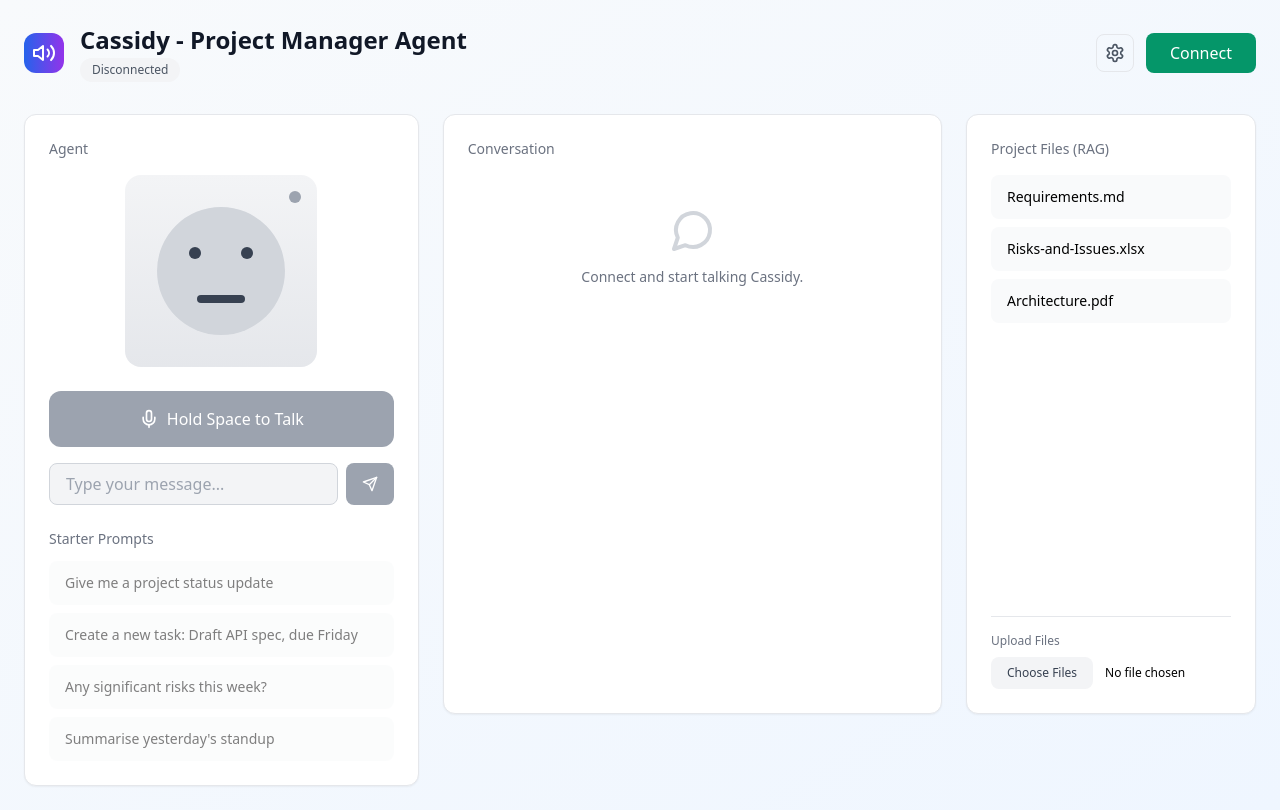
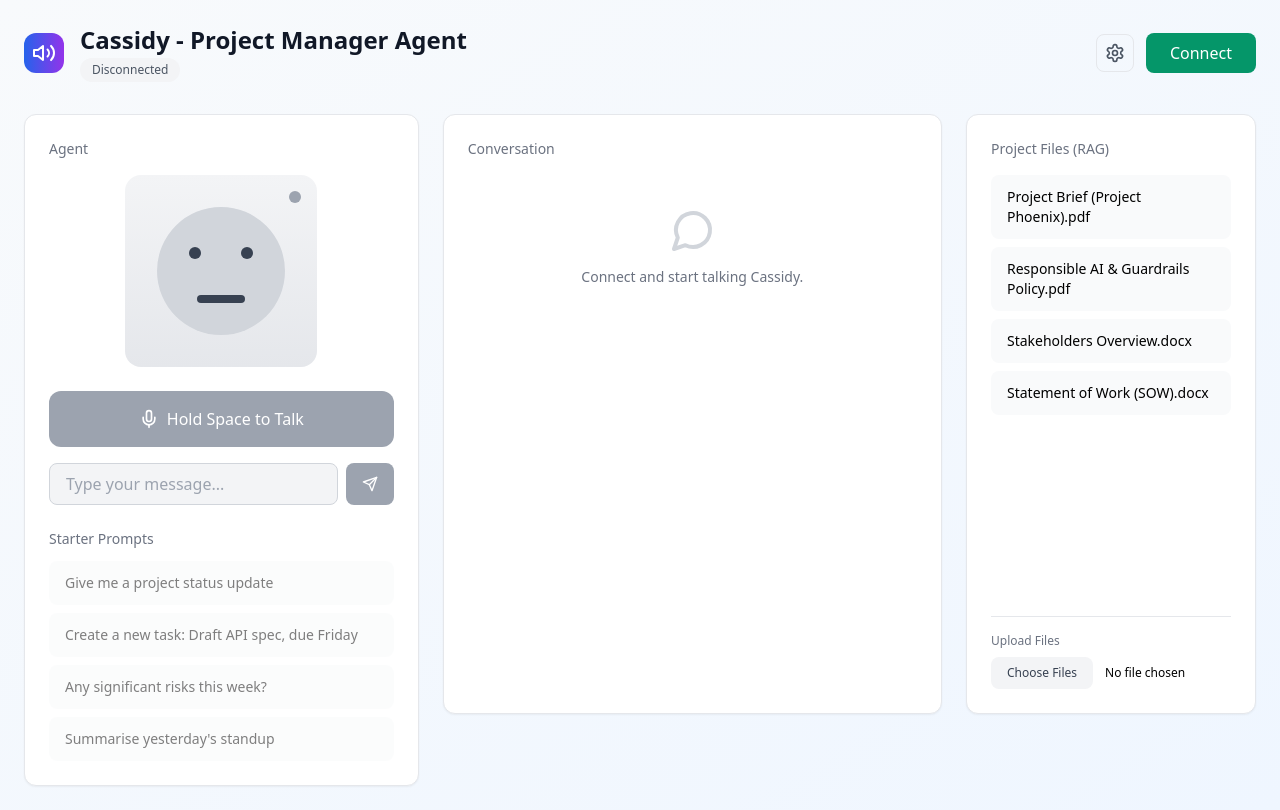
Before and after one commit to automate-build/ultravox-frontend, a React (Create React App) app: page / in a window 1280 px wide. Built offline with nearby package versions, Linux system fonts and the light colour scheme.

Commit message:
Update UltravoxVoiceAgent.js

```diff
--- a/src/UltravoxVoiceAgent.js
+++ b/src/UltravoxVoiceAgent.js
@@ -22,9 +22,13 @@
   ];
 
   const projectFiles = [
-    "Requirements.md",
-    "Risks-and-Issues.xlsx",
-    "Architecture.pdf"
+    // "Requirements.md",
+    // "Risks-and-Issues.xlsx",
+    // "Architecture.pdf"
+    "Project Brief (Project Phoenix).pdf",
+    "Responsible AI & Guardrails Policy.pdf",
+    "Stakeholders Overview.docx",
+    "Statement of Work (SOW).docx"
   ];
 
   // Connection functions
```
